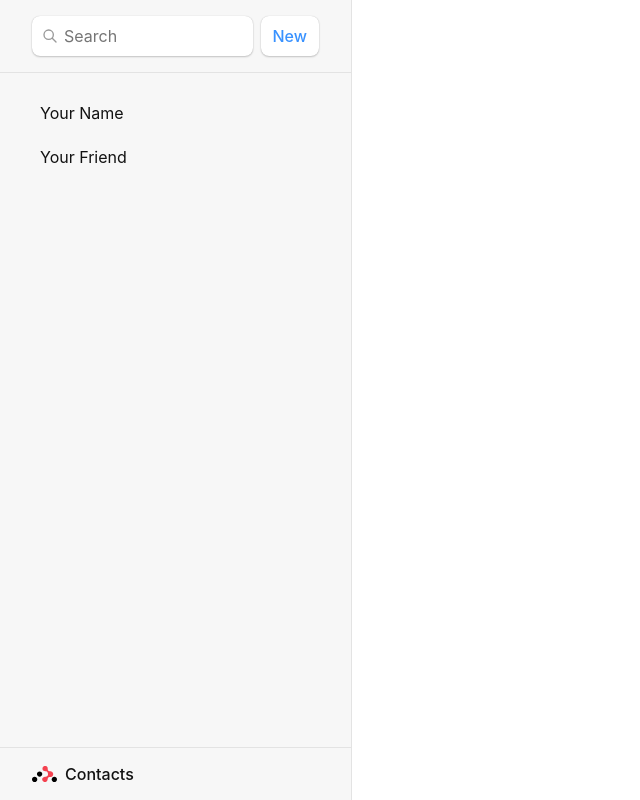
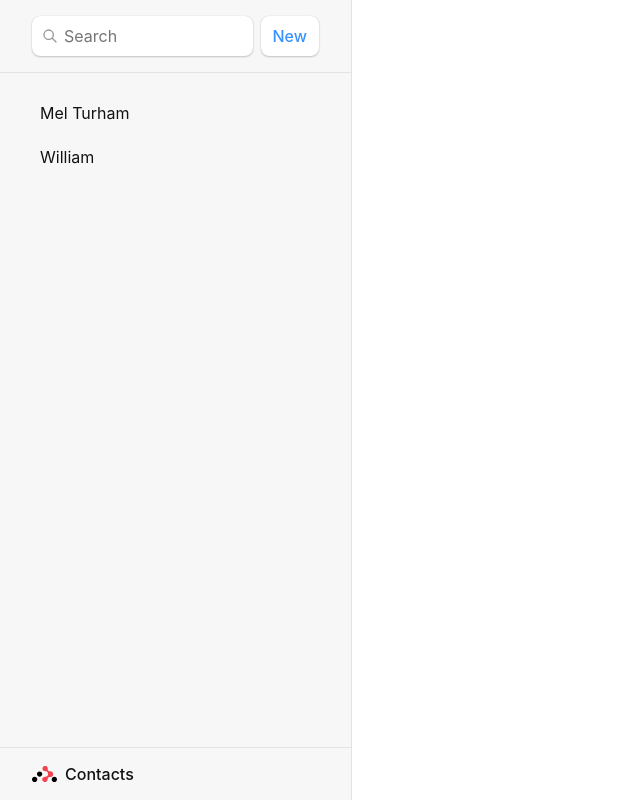
Before and after one commit to Mel-Turham/Master-react-router-dom, a React (Vite) app: page / in a window 1280 px wide. Shown: the whole page, without its empty margins (0-640 px from the left). Built offline with nearby package versions, Linux system fonts and the light colour scheme.

Commit message:
add image in individual contact

```diff
--- a/src/Routes/Contact.jsx
+++ b/src/Routes/Contact.jsx
@@ -4,9 +4,10 @@ const Contact = () => {
 	const contact = {
 		first: '',
 		last: 'Mel Turham',
-		avatar: 'https://placekitten.com/g/200/200',
-		twitter: 'your_handle',
-		notes: 'Developper javaScript based in Cameroon let connect',
+		avatar: '../../public/singe.png',
+		twitter: 'melturham',
+		notes:
+			'  Lorem, ipsum dolor sit amet consectetur adipisicing elit. Amet alias velit corporis facilis, voluptatum rem labore sequi consequatur',
 		favorite: true,
 	};
 	return (
@@ -35,7 +36,7 @@ const Contact = () => {
 					</p>
 				)}
 
-				{contact.notes && <p>{contact.notes}</p>}
+				{contact.notes && <p>{contact.notes.substring(0, 255) + '...'}</p>}
 
 				<div>
 					<Form action='edit'>
--- a/src/Routes/Root.jsx
+++ b/src/Routes/Root.jsx
@@ -1,4 +1,4 @@
-import { Outlet } from 'react-router-dom';
+import { Outlet, Link } from 'react-router-dom';
 
 const Root = () => {
 	return (
@@ -24,10 +24,10 @@ const Root = () => {
 				<nav>
 					<ul>
 						<li>
-							<a href={`/contacts/1`}>Your Name</a>
+							<Link to={`/contacts/1`}>Mel Turham</Link>
 						</li>
 						<li>
-							<a href={`/contacts/2`}>Your Friend</a>
+							<Link to={`/contacts/2`}>William</Link>
 						</li>
 					</ul>
 				</nav>
```
Also changed, not shown: public/singe.png (added).
